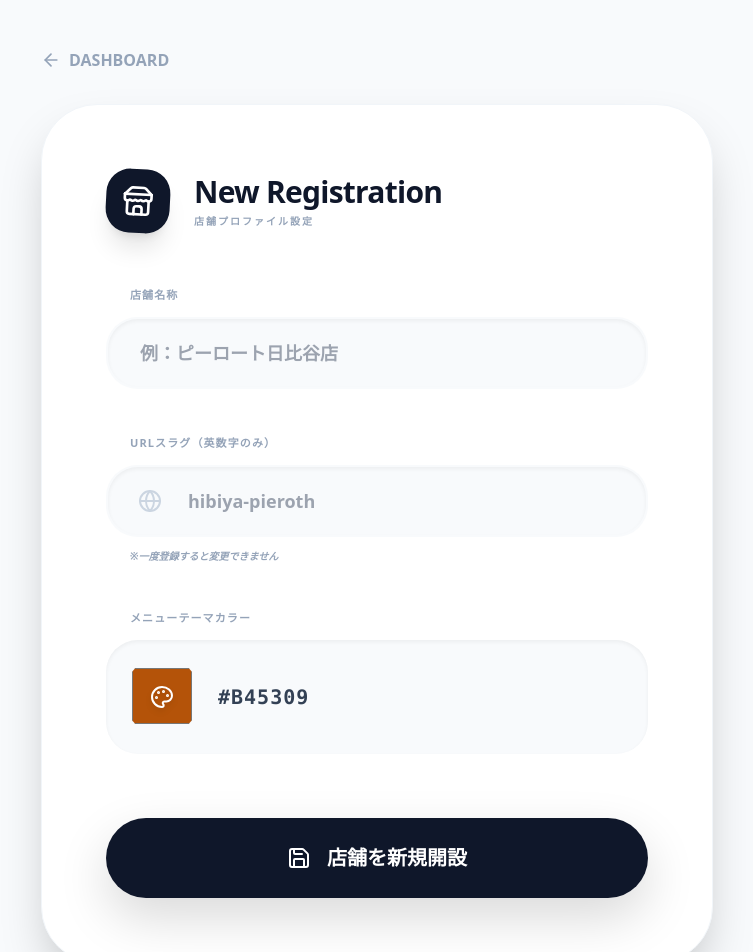
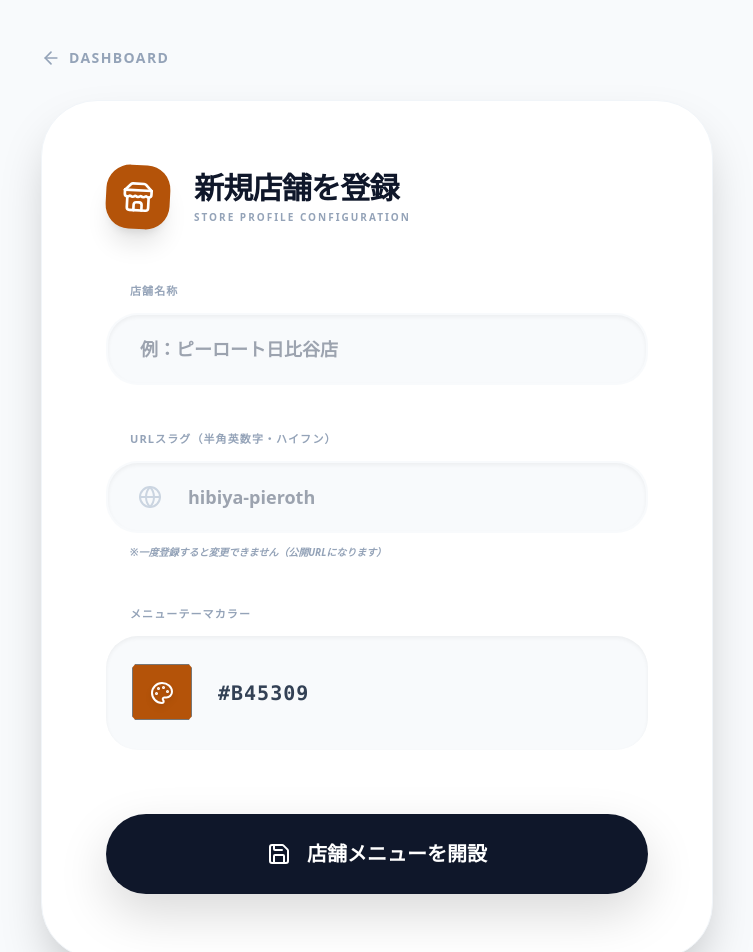
Before and after one commit to takatam-cyber/my-wine-menu, a Next.js app: page /admin/settings in a window 1280 px wide. Shown: the top 952 px of the page, without its empty margins (263-1016 px from the left). Built offline with nearby package versions, Linux system fonts and the light colour scheme.

Commit message:
Update page.tsx

```diff
--- a/app/admin/settings/page.tsx
+++ b/app/admin/settings/page.tsx
@@ -1,9 +1,48 @@
 // app/admin/settings/page.tsx
 "use client";
-export const runtime = 'edge';
-import { useState, useEffect, Suspense } from 'react';
-import { useRouter, useSearchParams } from 'next/navigation';
+import React, { useState, useEffect, Suspense } from 'react';
 import { Store, Globe, Save, ArrowLeft, Palette, Loader2, CheckCircle2, AlertCircle } from 'lucide-react';
+
+/**
+ * 開発環境（プレビュー）での `next/navigation` の解決エラーを回避するため、
+ * ブラウザ標準の API を使用したカスタムフックを定義します。
+ * window.location.href への代入時に発生する URL 解決エラー（SyntaxError）を防ぐため
+ * パスを絶対 URL に変換して処理します。
+ */
+const useMockRouter = () => {
+  return {
+    push: (path: string) => {
+      if (!path) return;
+      try {
+        // プレビュー環境（blob URLなど）での相対パス解決を確実にするため
+        // origin を取得し、URL オブジェクトを使用して絶対パスを生成します。
+        const origin = typeof window !== 'undefined' ? window.location.origin : '';
+
+        // origin が取得できない、または 'null' の場合のフォールバック
+        if (!origin || origin === 'null') {
+          window.location.href = path;
+        } else {
+          const absoluteUrl = new URL(path, origin).href;
+          window.location.href = absoluteUrl;
+        }
+      } catch (e) {
+        console.error("Navigation error:", e);
+        // 最終的なフォールバックとしてそのまま代入
+        window.location.href = path;
+      }
+    }
+  };
+};
+
+const useMockSearchParams = () => {
+  return {
+    get: (key: string) => {
+      if (typeof window === 'undefined') return null;
+      const params = new URLSearchParams(window.location.search);
+      return params.get(key);
+    }
+  };
+};
 
 function SettingsForm() {
   const [name, setName] = useState('');
@@ -11,8 +50,9 @@ function SettingsForm() {
   const [color, setColor] = useState('#b45309');
   const [loading, setLoading] = useState(false);
   const [status, setStatus] = useState<{type: 'success' | 'error', msg: string} | null>(null);
-  const router = useRouter();
-  const searchParams = useSearchParams();
+
+  const router = useMockRouter();
+  const searchParams = useMockSearchParams();
   const editSlug = searchParams.get('edit');
 
   useEffect(() => {
@@ -25,15 +65,21 @@ function SettingsForm() {
           setSlug(editSlug);
           setColor(data.theme_color || '#b45309');
         })
+        .catch(err => {
+          console.error("Failed to fetch store config:", err);
+        })
         .finally(() => setLoading(false));
     }
   }, [editSlug]);
 
   const handleSave = async (e: React.FormEvent) => {
     e.preventDefault();
+    if (!slug.trim()) return;
+
     setLoading(true);
     setStatus(null);
 
+    try {
       const res = await fetch('/api/store/config', {
         method: 'POST',
         headers: { 'Content-Type': 'application/json' },
@@ -48,83 +94,134 @@ function SettingsForm() {
       const result = await res.json();
       if (res.ok) {
         setStatus({ type: 'success', msg: '設定を保存しました。' });
-      setTimeout(() => { if (!editSlug) router.push('/admin'); }, 2000);
+        setTimeout(() => router.push('/admin'), 1500);
       } else {
         setStatus({ type: 'error', msg: result.error || '保存に失敗しました。' });
       }
+    } catch (error) {
+      setStatus({ type: 'error', msg: '通信エラーが発生しました。' });
+    } finally {
       setLoading(false);
+    }
   };
 
-  if (loading && editSlug) return <div className="min-h-screen bg-slate-50 flex items-center justify-center font-black animate-pulse">LOADING CONFIG...</div>;
+  if (loading && editSlug) {
+    return (
+      <div className="min-h-screen bg-slate-50 flex items-center justify-center font-black animate-pulse text-slate-400">
+        LOADING CONFIG...
+      </div>
+    );
+  }
 
   return (
     <div className="min-h-screen bg-slate-50 p-6 md:p-12 font-sans text-slate-900">
       <div className="max-w-2xl mx-auto">
-        <button onClick={() => router.push('/admin')} className="flex items-center gap-2 text-slate-400 font-black hover:text-slate-600 mb-8">
-          <ArrowLeft size={20}/> DASHBOARD
+        <button
+          onClick={() => router.push('/admin')}
+          className="flex items-center gap-2 text-slate-400 font-black hover:text-slate-600 mb-8 uppercase tracking-widest text-sm transition-colors"
+        >
+          <ArrowLeft size={20}/> Dashboard
         </button>
 
         <div className="bg-white rounded-[3.5rem] p-10 md:p-16 shadow-2xl border border-slate-100">
           <div className="flex items-center gap-6 mb-12">
-            <div className="w-16 h-16 bg-slate-900 rounded-[1.5rem] text-white flex items-center justify-center shadow-xl rotate-3">
+            <div
+              className="w-16 h-16 bg-slate-900 rounded-[1.5rem] text-white flex items-center justify-center shadow-xl rotate-3 transition-colors"
+              style={{ backgroundColor: color }}
+            >
               <Store size={32}/>
             </div>
             <div>
-              <h1 className="text-3xl font-black tracking-tight">{editSlug ? 'Edit Store' : 'New Registration'}</h1>
-              <p className="text-slate-400 font-black text-[10px] uppercase tracking-[0.2em] mt-1">店舗プロファイル設定</p>
+              <h1 className="text-3xl font-black tracking-tight">
+                {editSlug ? '店舗情報を編集' : '新規店舗を登録'}
+              </h1>
+              <p className="text-slate-400 font-black text-[10px] uppercase tracking-[0.2em] mt-1">
+                Store Profile Configuration
+              </p>
             </div>
           </div>
 
           <form onSubmit={handleSave} className="space-y-10">
             <div className="space-y-3">
-              <label className="text-[11px] font-black text-slate-400 ml-6 uppercase tracking-widest">店舗名称</label>
+              <label className="text-[11px] font-black text-slate-400 ml-6 uppercase tracking-widest">
+                店舗名称
+              </label>
               <input
-                type="text" required placeholder="例：ピーロート日比谷店"
+                type="text"
+                required
+                placeholder="例：ピーロート日比谷店"
                 className="w-full h-[72px] px-8 bg-slate-50 rounded-[2rem] border-2 border-transparent focus:border-amber-500 font-bold outline-none shadow-inner transition-all text-lg"
-                value={name} onChange={e => setName(e.target.value)}
+                value={name}
+                onChange={e => setName(e.target.value)}
               />
             </div>
 
             <div className="space-y-3">
-              <label className="text-[11px] font-black text-slate-400 ml-6 uppercase tracking-widest">URLスラグ（英数字のみ）</label>
+              <label className="text-[11px] font-black text-slate-400 ml-6 uppercase tracking-widest">
+                URLスラグ（半角英数字・ハイフン）
+              </label>
               <div className="relative group">
                 <Globe className="absolute left-8 top-1/2 -translate-y-1/2 text-slate-300" size={24}/>
                 <input
-                  type="text" required disabled={!!editSlug}
+                  type="text"
+                  required
+                  disabled={!!editSlug}
                   placeholder="hibiya-pieroth"
-                  className={`w-full h-[72px] pl-20 pr-8 rounded-[2rem] border-2 border-transparent font-bold shadow-inner transition-all text-lg ${editSlug ? 'bg-slate-100 text-slate-400 cursor-not-allowed' : 'bg-slate-50 focus:border-amber-500'}`}
-                  value={slug} onChange={e => setSlug(e.target.value.replace(/[^a-zA-Z0-9-]/g, ''))}
+                  className={`w-full h-[72px] pl-20 pr-8 rounded-[2rem] border-2 border-transparent font-bold shadow-inner transition-all text-lg ${
+                    editSlug ? 'bg-slate-100 text-slate-400 cursor-not-allowed' : 'bg-slate-50 focus:border-amber-500'
+                  }`}
+                  value={slug}
+                  onChange={e => setSlug(e.target.value.toLowerCase().replace(/[^a-z0-9-]/g, ''))}
                 />
               </div>
-              {!editSlug && <p className="text-[10px] text-slate-400 ml-6 font-bold uppercase italic">※一度登録すると変更できません</p>}
+              {!editSlug && (
+                <p className="text-[10px] text-slate-400 ml-6 font-bold uppercase italic">
+                  ※一度登録すると変更できません（公開URLになります）
+                </p>
+              )}
             </div>
 
             <div className="space-y-3">
-              <label className="text-[11px] font-black text-slate-400 ml-6 uppercase tracking-widest">メニューテーマカラー</label>
+              <label className="text-[11px] font-black text-slate-400 ml-6 uppercase tracking-widest">
+                メニューテーマカラー
+              </label>
               <div className="flex gap-6 items-center bg-slate-50 p-6 rounded-[2rem] shadow-inner">
                 <div className="relative">
                   <input
                     type="color"
                     className="w-16 h-16 rounded-2xl cursor-pointer bg-transparent border-none outline-none"
-                    value={color} onChange={e => setColor(e.target.value)}
+                    value={color}
+                    onChange={e => setColor(e.target.value)}
                   />
                   <Palette className="absolute top-1/2 left-1/2 -translate-x-1/2 -translate-y-1/2 text-white pointer-events-none drop-shadow-md" size={24}/>
                 </div>
-                <span className="font-mono font-black text-xl text-slate-700 tracking-wider uppercase">{color}</span>
+                <span className="font-mono font-black text-xl text-slate-700 tracking-wider uppercase">
+                  {color}
+                </span>
               </div>
             </div>
 
             <div className="pt-6">
               <button
-                type="submit" disabled={loading}
-                className="w-full h-[80px] bg-slate-900 text-white rounded-[2.5rem] font-black text-xl shadow-[0_20px_50px_rgba(0,0,0,0.15)] hover:bg-amber-500 hover:text-black transition-all flex items-center justify-center gap-4"
+                type="submit"
+                disabled={loading}
+                className="w-full h-[80px] bg-slate-900 text-white rounded-[2.5rem] font-black text-xl shadow-[0_20px_50px_rgba(0,0,0,0.15)] hover:bg-amber-500 hover:text-black active:scale-95 transition-all flex items-center justify-center gap-4 disabled:opacity-50"
               >
-                {loading ? <Loader2 className="animate-spin" /> : <><Save size={24}/> {editSlug ? '更新内容を保存' : '店舗を新規開設'}</>}
+                {loading ? (
+                  <Loader2 className="animate-spin" />
+                ) : (
+                  <>
+                    <Save size={24}/>
+                    {editSlug ? '更新内容を保存' : '店舗メニューを開設'}
+                  </>
+                )}
               </button>
             </div>
 
             {status && (
-              <div className={`p-6 rounded-[2rem] flex items-center gap-4 font-black border-2 animate-in fade-in slide-in-from-bottom-2 ${status.type === 'success' ? 'bg-emerald-50 text-emerald-700 border-emerald-100' : 'bg-red-50 text-red-700 border-red-100'}`}>
+              <div className={`p-6 rounded-[2rem] flex items-center gap-4 font-black border-2 animate-in fade-in slide-in-from-bottom-2 ${
+                status.type === 'success' ? 'bg-emerald-50 text-emerald-700 border-emerald-100' : 'bg-red-50 text-red-700 border-red-100'
+              }`}>
                 {status.type === 'success' ? <CheckCircle2 size={24}/> : <AlertCircle size={24}/>}
                 {status.msg}
               </div>
@@ -136,9 +233,16 @@ function SettingsForm() {
   );
 }
 
-export default function StoreSettings() {
+/**
+ * プレビュー環境での App エントリポイント
+ */
+export default function App() {
   return (
-    <Suspense fallback={<div className="min-h-screen flex items-center justify-center bg-slate-50"><Loader2 className="animate-spin text-slate-400" size={48}/></div>}>
+    <Suspense fallback={
+      <div className="min-h-screen flex items-center justify-center bg-slate-50">
+        <Loader2 className="animate-spin text-slate-400" size={48}/>
+      </div>
+    }>
       <SettingsForm />
     </Suspense>
   );
```
Lines whose indentation alone changed are shown as unchanged.
